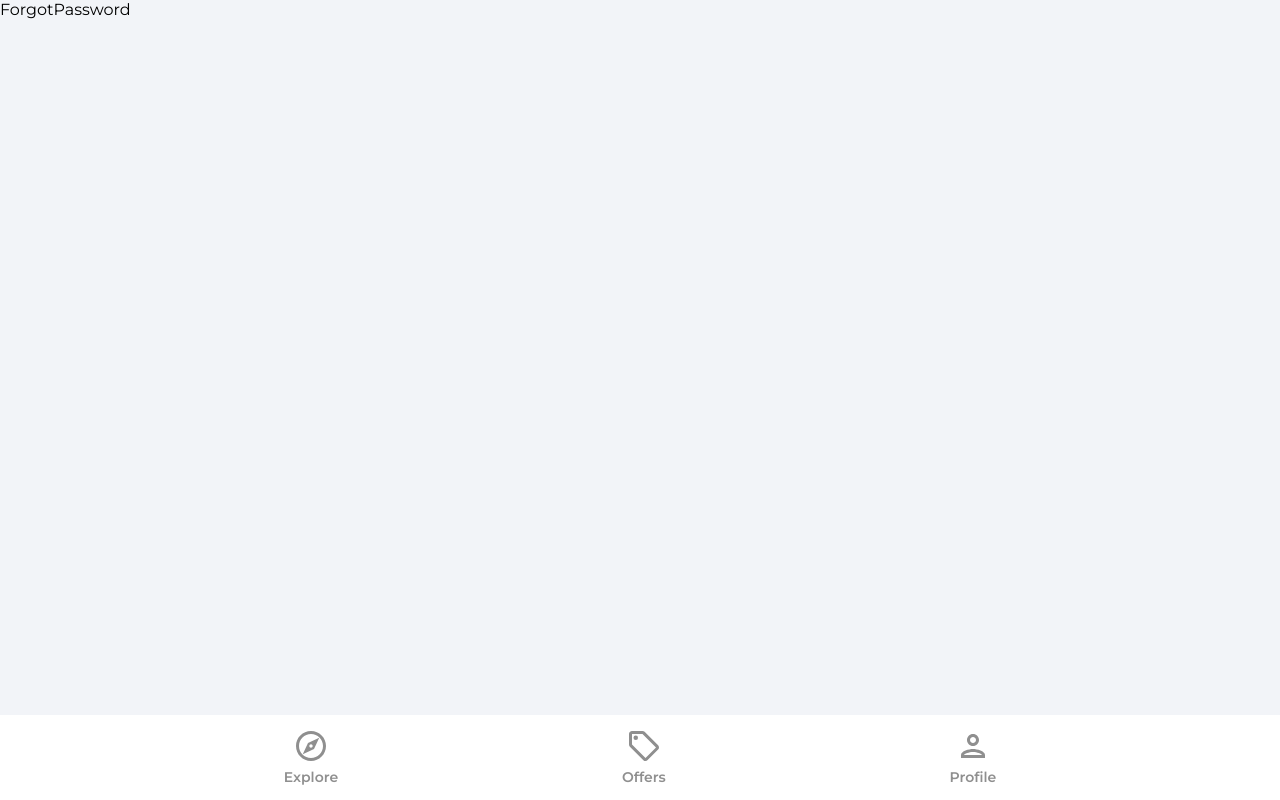
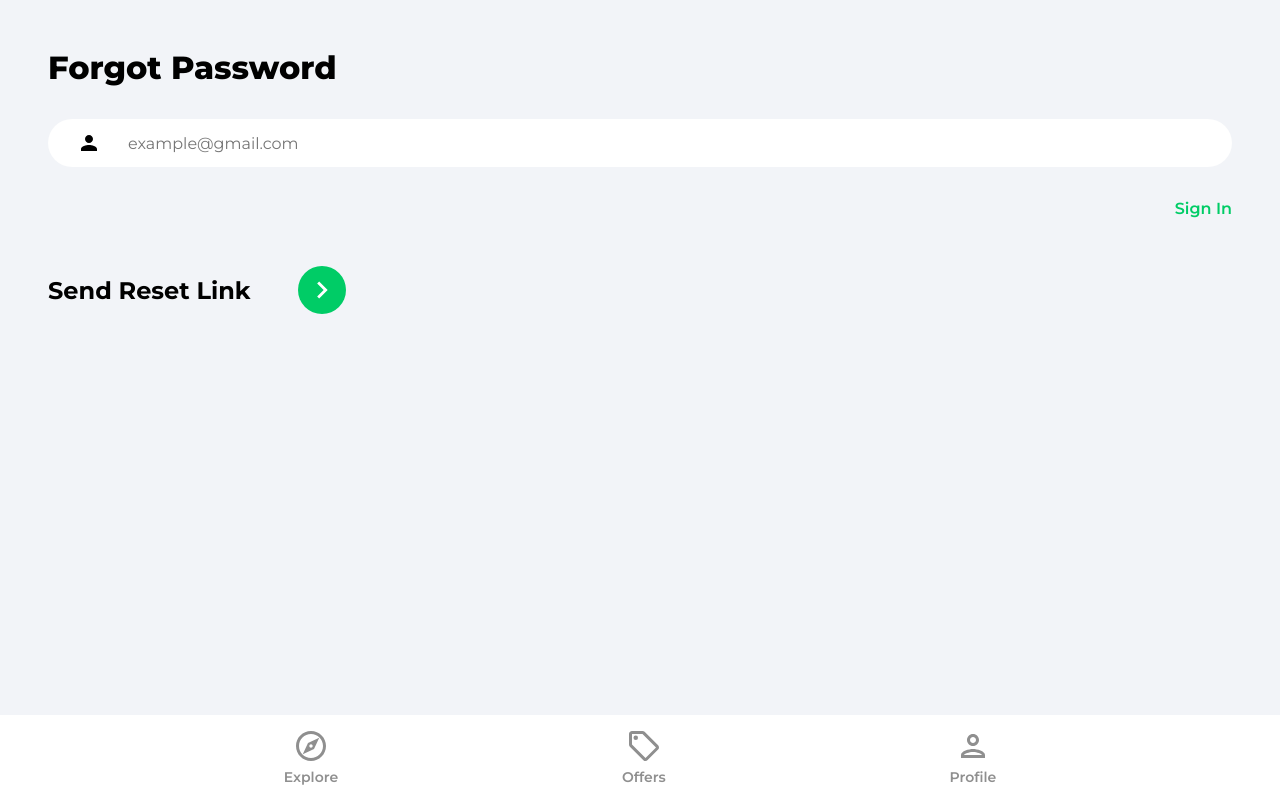
Before and after one commit to gevorgalaverdyan/house-marketplace, a React (Create React App) app: page /forgot-password in a window 1280 px wide. Built offline with nearby package versions, Linux system fonts and the light colour scheme.

Commit message:
OAuth forgot password

```diff
--- a/src/App.js
+++ b/src/App.js
@@ -1,4 +1,5 @@
 import { BrowserRouter as Router, Routes, Route } from 'react-router-dom';
+import PrivateRoute from './Components/PrivateRoute';
 import Explore from './pages/Explore';
 import ForgotPassword from './pages/ForgotPassword';
 import Navbar from './Components/Navbar';
@@ -7,7 +8,7 @@ import Profile from './pages/Profile';
 import SignIn from './pages/SignIn';
 import SignUp from './pages/SignUp';
 import { ToastContainer } from 'react-toastify';
-import 'react-toastify/dist/ReactToastify.css'
+import 'react-toastify/dist/ReactToastify.css';
 
 function App() {
   return (
@@ -17,7 +18,9 @@ function App() {
           <Route path='/' element={<Explore />} />
           <Route path='/forgot-password' element={<ForgotPassword />} />
           <Route path='/offers' element={<Offers />} />
-          <Route path='/profile' element={<Profile />} />
+          <Route path='/profile' element={<PrivateRoute />}>
+            <Route path='/profile' element={<Profile />} />
+          </Route>
           <Route path='/sign-in' element={<SignIn />} />
           <Route path='/sign-up' element={<SignUp />} />
         </Routes>
--- /dev/null
+++ b/src/Components/OAuth.jsx
@@ -0,0 +1,47 @@
+import React from 'react';
+import { useLocation, useNavigate } from 'react-router-dom';
+import { getAuth, signInWithPopup, GoogleAuthProvider } from 'firebase/auth';
+import { db } from '../firebase.config';
+import { getDoc, setDoc, doc } from 'firebase/firestore';
+import { serverTimestamp } from 'firebase/firestore';
+import { toast } from 'react-toastify';
+import googleIcon from '../assets/svg/googleIcon.svg';
+
+function OAuth() {
+  const navigate = useNavigate();
+  const location = useLocation();
+
+  const onGoogleClick = async () => {
+    try {
+      const auth = getAuth();
+      const provider = new GoogleAuthProvider();
+      const result = await signInWithPopup(auth, provider);
+      const user = result.user;
+
+      const docRef = doc(db, 'users', user.uid);
+      const docSnap = await getDoc(docRef);
+
+      if (!docSnap.exists()) {
+        await setDoc(doc(db, 'users', user.uid), {
+          name: user.displayName,
+          email: user.email,
+          timestamp: serverTimestamp(),
+        });
+      }
+      navigate('/');
+    } catch (error) {
+      toast.error('Google OAuth Error');
+    }
+  };
+
+  return (
+    <div className='socialLogin'>
+      <p>Sign {location.pathname === '/sign-up' ? 'up' : 'in'} with</p>
+      <button className='socialIconDiv' onClick={onGoogleClick}>
+        <img src={googleIcon} alt='google icon' className='socialIconImg' />
+      </button>
+    </div>
+  );
+}
+
+export default OAuth;
--- /dev/null
+++ b/src/Components/PrivateRoute.jsx
@@ -0,0 +1,16 @@
+import React from 'react';
+import { Navigate, Outlet } from 'react-router-dom';
+import { useAuthStatus } from '../hooks/useAuthStatus';
+import Spinner from './Spinner';
+
+const PrivateRoute = () => {
+  const {loggedIn, checkingStatus} = useAuthStatus();
+
+  if (checkingStatus) {
+    return <Spinner/>
+  }
+
+  return loggedIn ? <Outlet /> : <Navigate to={'/sign-in'} />;
+};
+
+export default PrivateRoute;
--- /dev/null
+++ b/src/Components/Spinner.jsx
@@ -0,0 +1,11 @@
+import React from 'react'
+
+function Spinner() {
+  return (
+    <div className='loadingSpinnerContainer'>
+        <div className="loadingSpinner"></div>
+    </div>
+  )
+}
+
+export default Spinner
--- /dev/null
+++ b/src/hooks/useAuthStatus.js
@@ -0,0 +1,26 @@
+import React, { useEffect, useState, useRef } from 'react';
+import { getAuth, onAuthStateChanged } from 'firebase/auth';
+
+export const useAuthStatus = () => {
+  const [loggedIn, setLoggedIn] = useState(false);
+  const [checkingStatus, setCheckingStatus] = useState(true);
+  const isMounted = useRef(true);
+
+  useEffect(() => {
+    if (isMounted) {
+      const auth = getAuth();
+
+      onAuthStateChanged(auth, (user) => {
+        if (user) {
+          setLoggedIn(true);
+        }
+        setCheckingStatus(false);
+      });
+    }
+    return () => {
+        isMounted.current = false;
+    }
+  }, [isMounted]);
+
+  return { loggedIn, checkingStatus };
+};
--- a/src/pages/ForgotPassword.jsx
+++ b/src/pages/ForgotPassword.jsx
@@ -1,9 +1,51 @@
-import React from 'react'
+import { useState } from 'react';
+import { Link } from 'react-router-dom';
+import { getAuth, sendPasswordResetEmail } from 'firebase/auth';
+import { toast } from 'react-toastify';
+import { ReactComponent as ArrowRightIcon } from '../assets/svg/keyboardArrowRightIcon.svg';
 
 function ForgotPassword() {
+  const [email, setEmail] = useState('');
+
+  const onSubmit = async (e) => {
+    e.preventDefault();
+
+    try {
+      const auth = getAuth();
+      await sendPasswordResetEmail(auth, email);
+      toast.success('Email Sent');
+    } catch (error) {
+      toast.error('Error when sending the reset email');
+    }
+  };
+
   return (
-    <div>ForgotPassword</div>
-  )
+    <div className='pageContainer'>
+      <header>
+        <p className='pageHeader'>Forgot Password</p>
+      </header>
+      <main>
+        <form onSubmit={onSubmit}>
+          <input
+            type='email'
+            className='emailInput'
+            id='email'
+            placeholder='example@gmail.com'
+            value={email}
+            onChange={(e) => setEmail(e.target.value)}
+          />
+          <Link className='forgotPasswordLink'>Sign In</Link>
+
+          <div className='signInBar'>
+            <div className='signInText'>Send Reset Link</div>
+            <button className='signInButton'>
+              <ArrowRightIcon fill='white' width={'34px'} height={'34px'} />
+            </button>
+          </div>
+        </form>
+      </main>
+    </div>
+  );
 }
 
-export default ForgotPassword
+export default ForgotPassword;
--- a/src/pages/SignIn.jsx
+++ b/src/pages/SignIn.jsx
@@ -4,6 +4,7 @@ import { getAuth, signInWithEmailAndPassword } from 'firebase/auth';
 import { ReactComponent as ArrowRightIcon } from '../assets/svg/keyboardArrowRightIcon.svg';
 import visibilityIcon from '../assets/svg/visibilityIcon.svg';
 import { toast } from 'react-toastify'
+import OAuth from '../Components/OAuth';
 
 function SignIn() {
   const [showPassword, setShowPassword] = useState(false);
@@ -93,7 +94,8 @@ function SignIn() {
           </div>
         </form>
 
-        {/* Google OAuth */}
+        <OAuth/>
+
         <Link to={'/sign-up'} className='registerLink'>
           Create new account
         </Link>
--- a/src/pages/SignUp.jsx
+++ b/src/pages/SignUp.jsx
@@ -10,6 +10,7 @@ import { db } from '../firebase.config';
 import { ReactComponent as ArrowRightIcon } from '../assets/svg/keyboardArrowRightIcon.svg';
 import visibilityIcon from '../assets/svg/visibilityIcon.svg';
 import { toast } from 'react-toastify';
+import OAuth from '../Components/OAuth';
 
 function SignUp() {
   const [showPassword, setShowPassword] = useState(false);
@@ -116,7 +117,8 @@ function SignUp() {
           </div>
         </form>
 
-        {/* Google OAuth */}
+        <OAuth/>
+
         <Link to={'/sign-in'} className='registerLink'>
           Sign In Instead
         </Link>
```
